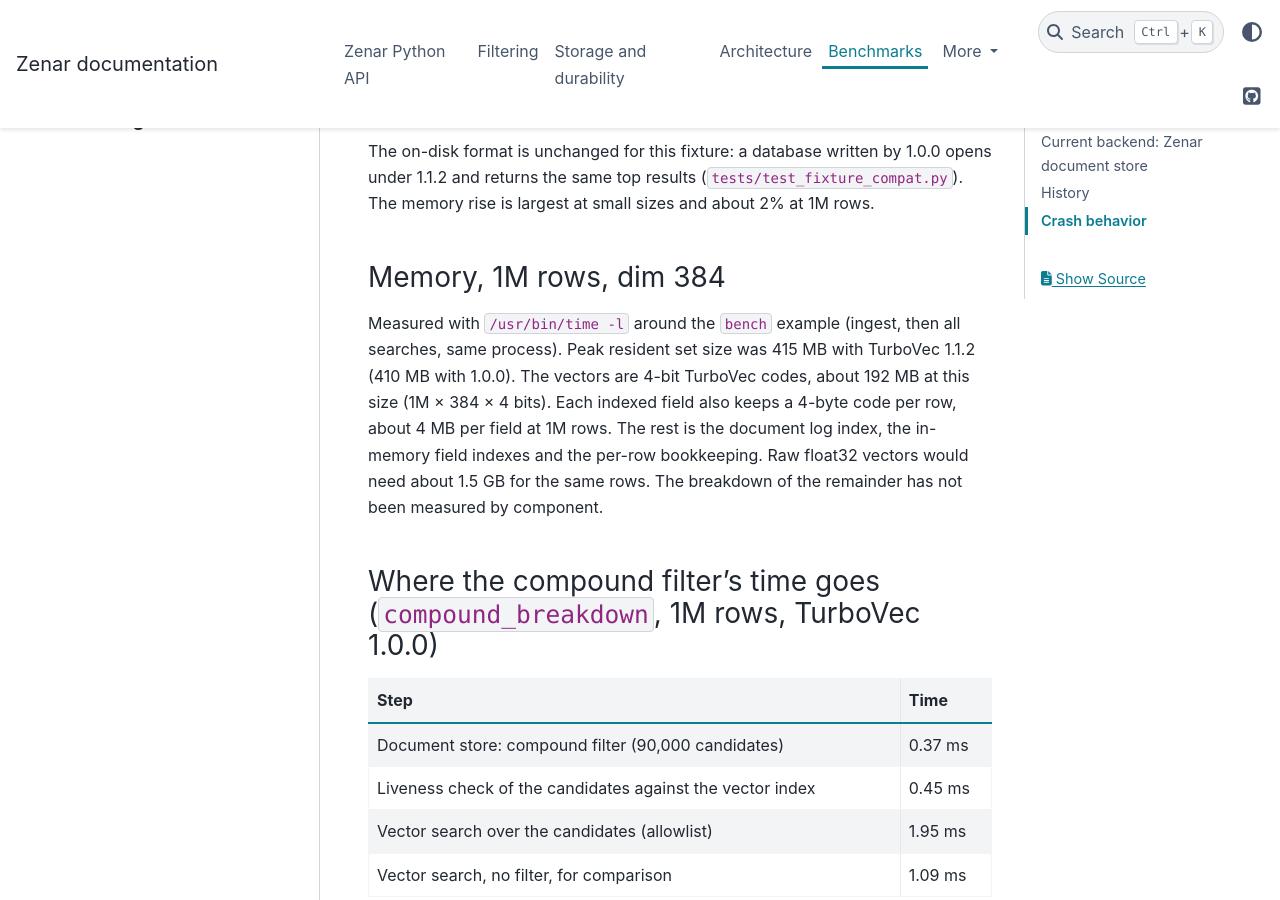
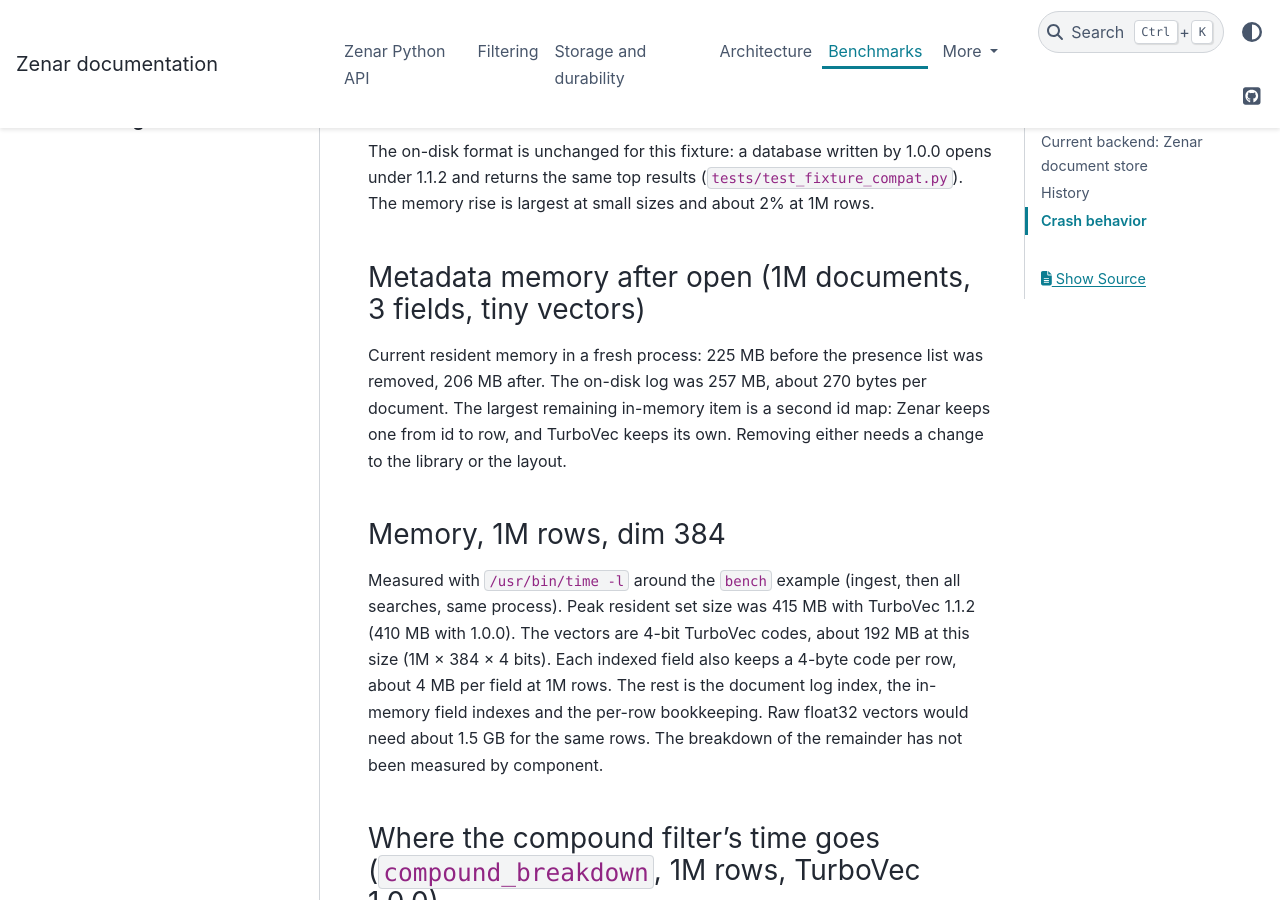
Before and after one commit to DonyNurArifR/zenar, a Sphinx documentation site: the page built from docs/BENCHMARKS.md, in a window 1280 px wide and 900 px high, scrolled down 3186 px. Built offline with Sphinx 7.4.7 and the PyData theme 0.15.4, drawn with Linux system fonts in a browser that asks for light colours.

Commit message:
Docs: open memory after removing the presence list; changelog entry

```diff
--- a/docs/BENCHMARKS.md
+++ b/docs/BENCHMARKS.md
@@ -89,6 +89,12 @@
 The on-disk format is unchanged for this fixture: a database written by 1.0.0 opens under 1.1.2 and returns the same
 top results (`tests/test_fixture_compat.py`). The memory rise is largest at small sizes and about 2% at 1M rows.
 
+### Metadata memory after open (1M documents, 3 fields, tiny vectors)
+
+Current resident memory in a fresh process: 225 MB before the presence list was removed, 206 MB after. The on-disk log
+was 257 MB, about 270 bytes per document. The largest remaining in-memory item is a second id map: Zenar keeps one from
+id to row, and TurboVec keeps its own. Removing either needs a change to the library or the layout.
+
 ### Memory, 1M rows, dim 384
 
 Measured with `/usr/bin/time -l` around the `bench` example (ingest, then all searches, same process). Peak resident
```
Also changed, not shown: CHANGELOG.md (+2 -0 lines).
